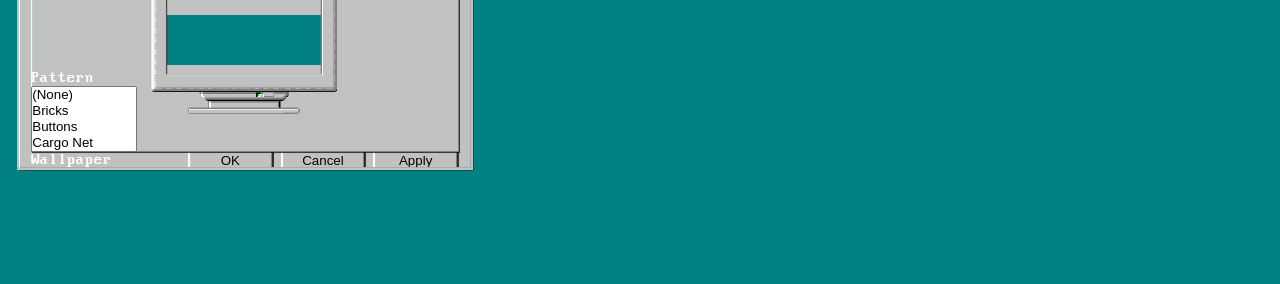
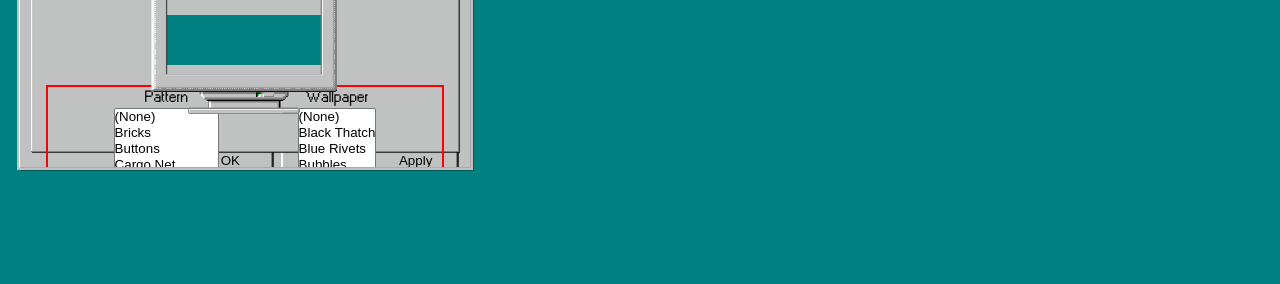
Before and after one commit to nicofpalma/w95-web, a React (Vite) app: page / in a window 1280 px wide. Shown: the part 353-637 px from the top of the page. Built offline with nearby package versions, Linux system fonts and the light colour scheme.

Commit message:
Wokring on deskop properties #2

```diff
--- a/src/components/apps/DesktopProperties.css
+++ b/src/components/apps/DesktopProperties.css
@@ -115,3 +115,16 @@
     position: absolute;
     top: 28px;
 }
+
+.selector-container{
+    display: flex;
+    flex-direction: row;
+    justify-content: center;
+    gap: 20%;
+    height: 100%;
+    border: 2px solid red;
+    margin: 15px;
+    font-family: 'Windows Regular';
+    color: black;
+    text-align: center;
+}
--- a/src/components/apps/DesktopProperties.jsx
+++ b/src/components/apps/DesktopProperties.jsx
@@ -51,7 +51,7 @@ export default function DesktopProperties(
                             <img className='pc-img' src="assets/pctransparent.png" alt="" />
                         </div>
 
-                        <div className='pattern-wallpaper-selector'>
+                        <div className='selector-container'>
                             <div className='pattern-selector'>
                                 <p>Pattern</p>
                                 <select multiple>
@@ -79,23 +79,23 @@ export default function DesktopProperties(
                                 <p>Wallpaper</p>
                                 <select multiple>
                                     <option value="none">(None)</option>
-                                    <option value="bricks">Black Thatch</option>
-                                    <option value="buttons">Blue Rivets</option>
-                                    <option value="cargoNet">Bubbles</option>
-                                    <option value="circuits">Circles</option>
-                                    <option value="cobblestones">Clouds</option>
-                                    <option value="daisies">Forest</option>
-                                    <option value="dizzy">Gold Weave</option>
-                                    <option value="key">Houndstooth</option>
-                                    <option value="liveWire">Pinstripe</option>
-                                    <option value="Plaid">Red Blocks</option>
-                                    <option value="rounder">Sandstone</option>
-                                    <option value="scales">Setup</option>
-                                    <option value="stone">Stitches</option>
-                                    <option value="tile">Straw Mat</option>
-                                    <option value="triangles">Tiles</option>
+                                    <option value="blackThatch">Black Thatch</option>
+                                    <option value="blueRivets">Blue Rivets</option>
+                                    <option value="bubbles">Bubbles</option>
+                                    <option value="circles">Circles</option>
+                                    <option value="clouds">Clouds</option>
+                                    <option value="forest">Forest</option>
+                                    <option value="goldWeave">Gold Weave</option>
+                                    <option value="houndstooth">Houndstooth</option>
+                                    <option value="pinstripe">Pinstripe</option>
+                                    <option value="redBlocks">Red Blocks</option>
+                                    <option value="sandstone">Sandstone</option>
+                                    <option value="setup">Setup</option>
+                                    <option value="stitches">Stitches</option>
+                                    <option value="strawMat">Straw Mat</option>
+                                    <option value="tiles">Tiles</option>
                                     <option value="triangles">Triangles</option>
-                                    <option value="triangles">Waves</option>
+                                    <option value="waves">Waves</option>
                                 </select>
                             </div>
                         </div>
```
